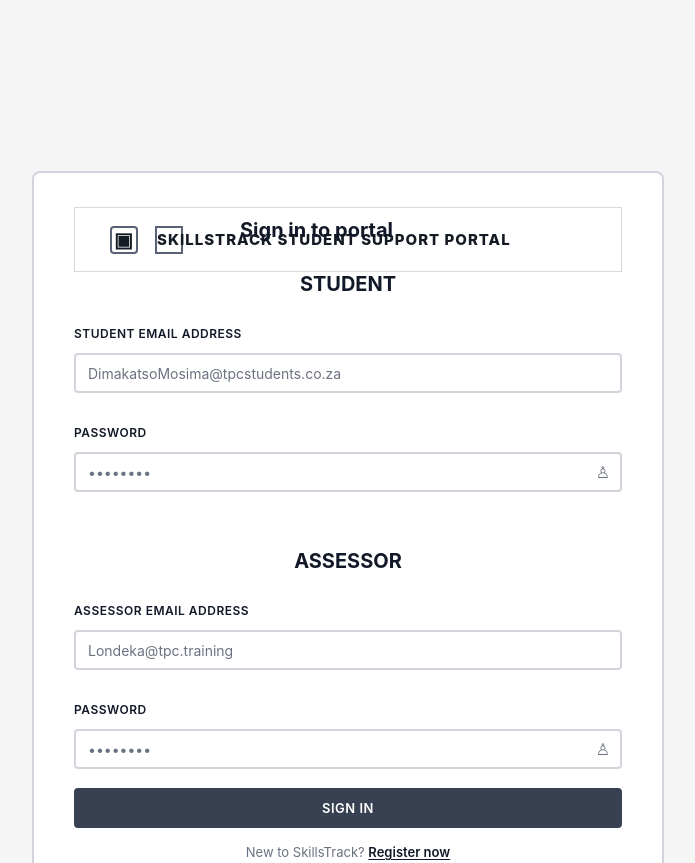
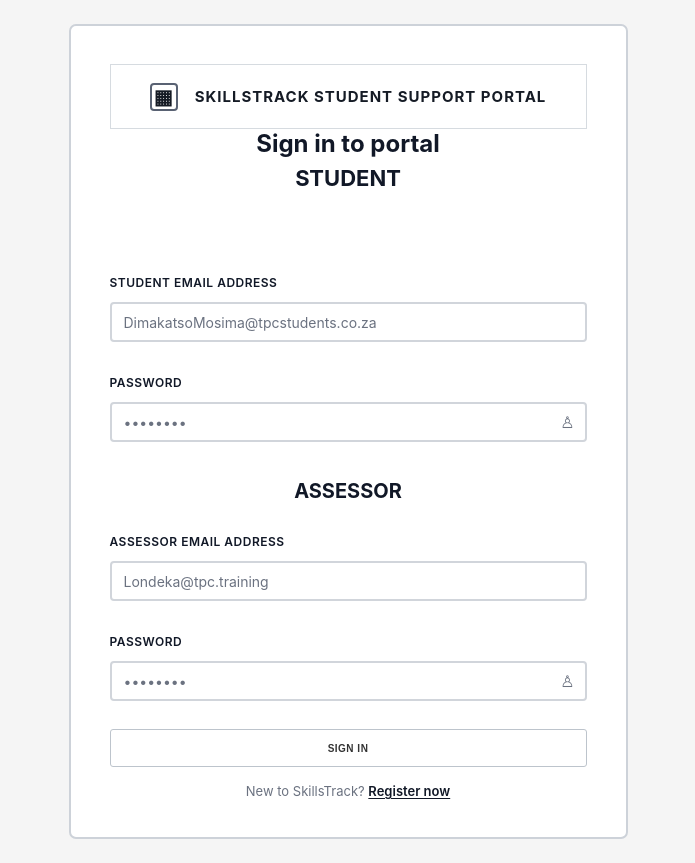
Before and after one commit to Dimakatso26-del/Learner-support-portal, a website: page SkillsTrack_Student_Portal/Sign-in.html in a window 1280 px wide. Shown: the top 863 px of the page, without its empty margins (292-987 px from the left). Drawn offline with Linux system fonts and the light colour scheme.

Commit message:
Update Sign-in.html

```diff
--- a/SkillsTrack_Student_Portal/Sign-in.html
+++ b/SkillsTrack_Student_Portal/Sign-in.html
@@ -9,23 +9,17 @@
 </head>
 
 <body>
-  <main class="page">
-    <section class="auth-card">
-      <header class="card-header">
-        <div class="brand">
-          <span class="brand-icon">▣</span>
-          <span>SKILLSTRACK STUDENT SUPPORT PORTAL</span>
-        </div>
+  <main class="login-card">
+    <header class="brand">
+      <span class="brand-icon">▦</span>
+      <strong>SKILLSTRACK STUDENT SUPPORT PORTAL</strong>
+    </header>
 
-        <h1>Sign in to portal</h1>
-      </header>
+    <h1>Sign in to portal</h1>
+    <h2>STUDENT</h2>
 
-      <form class="login-form">
-        <section class="user-section">
-          <h2>STUDENT</h2>
-
-          <div class="form-group">
-            <label for="studentEmail">STUDENT EMAIL ADDRESS</label>
+        <div class="form-group">
+        <label for="studentEmail">STUDENT EMAIL ADDRESS</label>
             <input
               type="email"
               id="studentEmail"
```
